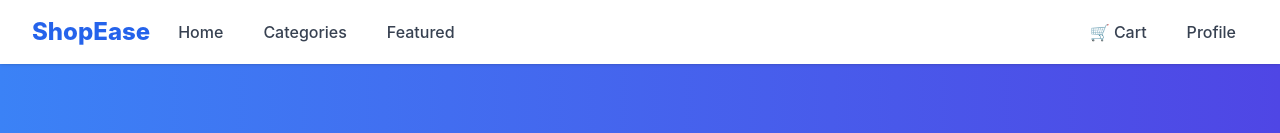
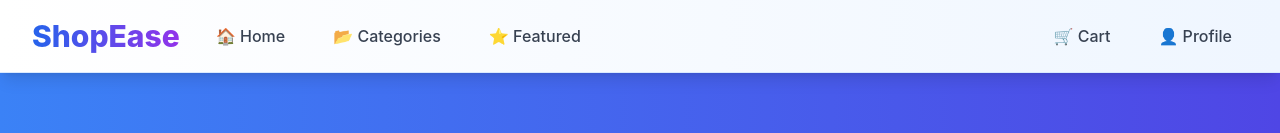
Before and after one commit to jashvanth370/E-commerce-MERN, a React (Create React App) app in the folder frontend/: page / in a window 1280 px wide. Shown: the top 133 px of the page. Built offline with nearby package versions, Linux system fonts and the light colour scheme; no server answers.

Commit message:
Add more things in Navbar

```diff
--- a/frontend/src/components/Navbar.jsx
+++ b/frontend/src/components/Navbar.jsx
@@ -1,29 +1,109 @@
-import React from 'react';
+import React, { useState, useEffect } from 'react';
 
 const Navbar = () => {
+    const [cartCount, setCartCount] = useState(0);
+
+    useEffect(() => {
+        // Get cart count from localStorage
+        const updateCartCount = () => {
+            const cart = localStorage.getItem('cart');
+            if (cart) {
+                const cartItems = JSON.parse(cart);
+                const count = cartItems.reduce((total, item) => total + item.quantity, 0);
+                setCartCount(count);
+            } else {
+                setCartCount(0);
+            }
+        };
+
+        updateCartCount();
+        // Listen for storage changes
+        window.addEventListener('storage', updateCartCount);
+        return () => window.removeEventListener('storage', updateCartCount);
+    }, []);
+
     const handleLogout = () => {
         localStorage.removeItem('token');
+        localStorage.removeItem('isAdmin');
         window.location.href = '/';
     };
+
+    const handleProfileClick = (e) => {
+        e.preventDefault();
+        if (!localStorage.getItem('token')) {
+            window.location.href = '/login';
+        } else {
+            window.location.href = '/profile';
+        }
+    };
+
+    const handleCartClick = (e) => {
+        e.preventDefault();
+        if (!localStorage.getItem('token')) {
+            window.location.href = '/login';
+        } else {
+            window.location.href = '/cart';
+        }
+    };
+
     const isLoggedIn = !!localStorage.getItem('token');
+    const isAdmin = localStorage.getItem('isAdmin') === 'true';
 
     return (
-        <nav className="bg-white shadow flex items-center justify-between px-8 py-4 sticky top-0 z-10">
+        <nav className="bg-gradient-to-r from-white to-blue-50 shadow-lg border-b border-blue-100 flex items-center justify-between px-8 py-4 sticky top-0 z-50 backdrop-blur-sm bg-opacity-95">
+            <div className="flex items-center gap-6">
+                <a href="/" className="text-3xl font-extrabold bg-gradient-to-r from-blue-600 to-purple-600 bg-clip-text text-transparent hover:scale-105 transition-transform">
+                    ShopEase
+                </a>
+                <div className="hidden md:flex items-center gap-6">
+                    <a href="/" className="text-gray-700 hover:text-blue-600 font-medium px-3 py-2 rounded-lg hover:bg-blue-50 transition-all duration-200">
+                        🏠 Home
+                    </a>
+                    <a href="#categories" className="text-gray-700 hover:text-blue-600 font-medium px-3 py-2 rounded-lg hover:bg-blue-50 transition-all duration-200">
+                        📂 Categories
+                    </a>
+                    <a href="#featured" className="text-gray-700 hover:text-blue-600 font-medium px-3 py-2 rounded-lg hover:bg-blue-50 transition-all duration-200">
+                        ⭐ Featured
+                    </a>
+                </div>
+            </div>
+
             <div className="flex items-center gap-4">
-                <a href="/" className="text-2xl font-extrabold text-blue-600">ShopEase</a>
-                <a href="/" className="text-gray-700 hover:text-blue-600 font-medium px-3">Home</a>
-                <a href="#categories" className="text-gray-700 hover:text-blue-600 font-medium px-3">Categories</a>
-                <a href="#featured" className="text-gray-700 hover:text-blue-600 font-medium px-3">Featured</a>
-            </div>
-            <div className="flex items-center gap-4">
-                <a href="/cart" className="relative text-gray-700 hover:text-blue-600 font-medium px-3">🛒 Cart</a>
-                <a href="/profile" className="text-gray-700 hover:text-blue-600 font-medium px-3">Profile</a>
+                <a
+                    href="/cart"
+                    onClick={handleCartClick}
+                    className="relative text-gray-700 hover:text-blue-600 font-medium px-4 py-2 rounded-lg hover:bg-blue-50 transition-all duration-200 group"
+                >
+                    <span className="relative">
+                        🛒 Cart
+                        {cartCount > 0 && (
+                            <span className="absolute -top-2 -right-2 bg-red-500 text-white text-xs rounded-full w-5 h-5 flex items-center justify-center">
+                                {cartCount}
+                            </span>
+                        )}
+                    </span>
+                </a>
+                <a
+                    href="/profile"
+                    onClick={handleProfileClick}
+                    className="text-gray-700 hover:text-blue-600 font-medium px-4 py-2 rounded-lg hover:bg-blue-50 transition-all duration-200"
+                >
+                    👤 Profile
+                </a>
+                {isAdmin && (
+                    <a
+                        href="/add-product"
+                        className="text-gray-700 hover:text-blue-600 font-medium px-4 py-2 rounded-lg hover:bg-blue-50 transition-all duration-200"
+                    >
+                        ➕ Add Product
+                    </a>
+                )}
                 {isLoggedIn && (
                     <button
                         onClick={handleLogout}
-                        className="bg-red-500 hover:bg-red-600 text-white font-medium px-4 py-2 rounded transition"
+                        className="text-gray-700 hover:text-red-600 font-medium px-4 py-2 rounded-lg hover:bg-red-50 transition-all duration-200"
                     >
-                        Logout
+                        🚪 Logout
                     </button>
                 )}
             </div>
```
